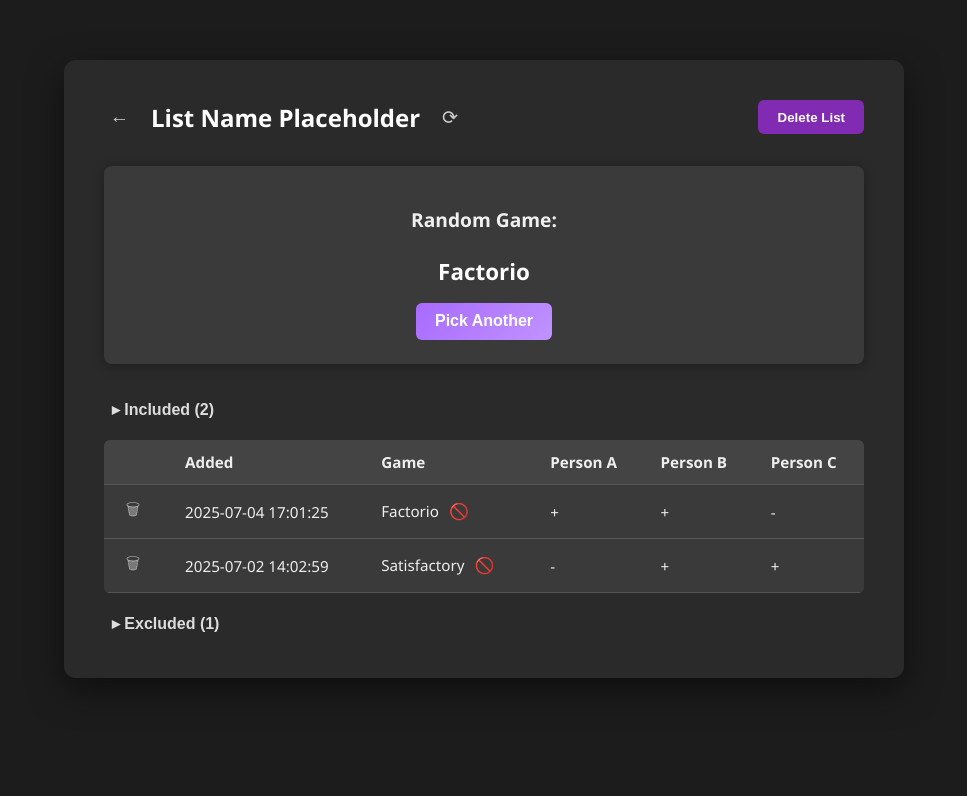
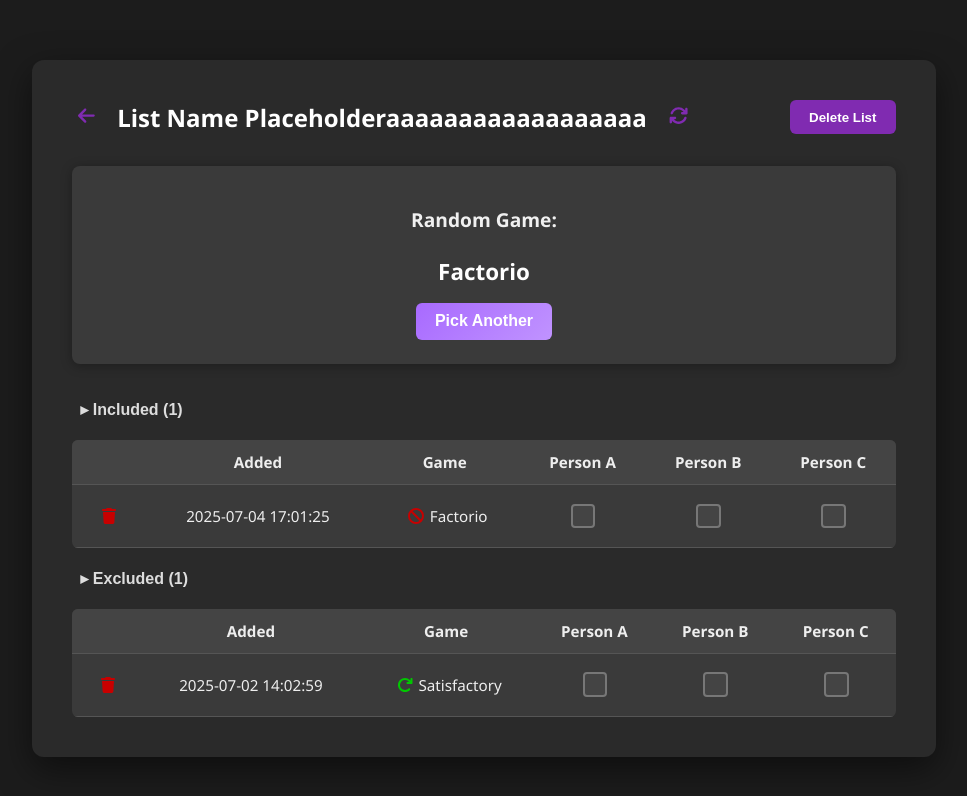
Before and after one commit to EivisMat/game-list, a React (Vite) app in the folder GameList/frontend/: page /thelist/list in a window 1280 px wide. Shown: the top 796 px of the page, without its empty margins (196-1163 px from the left). Built offline with nearby package versions, Linux system fonts and the light colour scheme.

Commit message:
update: add icons
### Changes

- Added icons from FA
- Created `Home.css`
- Added in checkboxes

```diff
--- a/GameList/frontend/src/pages/Home.tsx
+++ b/GameList/frontend/src/pages/Home.tsx
@@ -1,3 +1,7 @@
+import '../styles/Home.css';
+import { FontAwesomeIcon } from '@fortawesome/react-fontawesome';
+import { faX } from '@fortawesome/free-solid-svg-icons';
+
 const Home = () => {
     const setActive = (event: React.MouseEvent<HTMLButtonElement>) => {
         const clickedButton = event.currentTarget;
@@ -89,19 +93,19 @@ const Home = () => {
                     <h1>Quick Select</h1>
                     {/* Use TS to fill in quick select buttons here, just placeholders for now */}
                     <div className="quick-select-li">
-                        <button className="remove-list-btn">X</button> <button className="quick-select-btn">List Name 1</button>
+                        <button className="remove-list-btn"><FontAwesomeIcon icon={faX} /></button> <button className="quick-select-btn">List Name 1</button>
                     </div>
                     <div className="quick-select-li">
-                        <button className="remove-list-btn">X</button> <button className="quick-select-btn">List Name 2</button>
+                        <button className="remove-list-btn"><FontAwesomeIcon icon={faX} /></button> <button className="quick-select-btn">List Name 2</button>
                     </div>
                     <div className="quick-select-li">
-                        <button className="remove-list-btn">X</button> <button className="quick-select-btn">List Name 3</button>
+                        <button className="remove-list-btn"><FontAwesomeIcon icon={faX} /></button> <button className="quick-select-btn">List Name 3</button>
                     </div>
                     <div className="quick-select-li">
-                        <button className="remove-list-btn">X</button> <button className="quick-select-btn">List Name 4</button>
+                        <button className="remove-list-btn"><FontAwesomeIcon icon={faX} /></button> <button className="quick-select-btn">List Name 4</button>
                     </div>
                     <div className="quick-select-li">
-                        <button className="remove-list-btn">X</button> <button className="quick-select-btn">List Name 5</button>
+                        <button className="remove-list-btn"><FontAwesomeIcon icon={faX} /></button> <button className="quick-select-btn">List Name 5</button>
                     </div>
                 </div>
             </div>
--- a/GameList/frontend/src/pages/List.tsx
+++ b/GameList/frontend/src/pages/List.tsx
@@ -1,13 +1,15 @@
 import "../styles/List.css";
+import { FontAwesomeIcon } from '@fortawesome/react-fontawesome';
+import { faTrash, faArrowRotateRight, faBan, faArrowLeft, faRefresh } from '@fortawesome/free-solid-svg-icons';
 
 const List = () => {
     return (
         <div className="list-container">
             <div className="list-header">
                 <div className="header-left">
-                    <button className="icon-button" title="Go back">{/* ← icon placeholder */}←</button>
-                    <h1 className="list-title">List Name Placeholder</h1>
-                    <button className="icon-button" title="Refresh">{/* ⟳ icon placeholder */}⟳</button>
+                    <button className="icon-button" title="Go back"><FontAwesomeIcon className='icon-back' icon={faArrowLeft} /></button>
+                    <h1 className="list-title">List Name Placeholderaaaaaaaaaaaaaaaaaa </h1>
+                    <button className="icon-button" title="Refresh"><FontAwesomeIcon className='icon-refresh' icon={faRefresh} /></button>
                 </div>
                 <button className="delete-list-btn">Delete List</button>
             </div>
@@ -20,8 +22,8 @@ const List = () => {
 
             <div className="game-list-section">
                 <div className="group-toggle">
-                    <button className="group-header">▸ Included (2)</button>
-                    <table className="game-table">
+                    <button className="group-header">▸ Included (1)</button>
+                    <table className="game-table included">
                         <thead>
                             <tr>
                                 <th></th>
@@ -34,25 +36,39 @@ const List = () => {
                         </thead>
                         <tbody>
                             <tr>
-                                <td><button className="icon-button">🗑</button></td>
+                                <td><button className="icon-button"><FontAwesomeIcon className="icon-delete" icon={faTrash} /></button></td>
                                 <td>2025-07-04 17:01:25</td>
-                                <td>Factorio <button className="icon-button">🚫</button></td>
-                                <td>+</td>
-                                <td>+</td>
-                                <td>-</td>
-                            </tr>
-                            <tr>
-                                <td><button className="icon-button">🗑</button></td>
-                                <td>2025-07-02 14:02:59</td>
-                                <td>Satisfactory <button className="icon-button">🚫</button></td>
-                                <td>-</td>
-                                <td>+</td>
-                                <td>+</td>
+                                <td><button className="icon-button"><FontAwesomeIcon className="icon-exclude" icon={faBan} /></button>Factorio</td>
+                                <td><input type="checkbox" className="person-checkbox" /></td>
+                                <td><input type="checkbox" className="person-checkbox" /></td>
+                                <td><input type="checkbox" className="person-checkbox" /></td>
                             </tr>
                         </tbody>
                     </table>
 
                     <button className="group-header">▸ Excluded (1)</button>
+                    <table className="game-table excluded">
+                        <thead>
+                            <tr>
+                                <th></th>
+                                <th>Added</th>
+                                <th>Game</th>
+                                <th>Person A</th>
+                                <th>Person B</th>
+                                <th>Person C</th>
+                            </tr>
+                        </thead>
+                        <tbody>
+                            <tr>
+                                <td><button className="icon-button"><FontAwesomeIcon className="icon-delete" icon={faTrash} /></button></td>
+                                <td>2025-07-02 14:02:59</td>
+                                <td><button className="icon-button icon-include"><FontAwesomeIcon className="icon-include" icon={faArrowRotateRight} /></button>Satisfactory</td>
+                                <td><input type="checkbox" className="person-checkbox" /></td>
+                                <td><input type="checkbox" className="person-checkbox" /></td>
+                                <td><input type="checkbox" className="person-checkbox" /></td>
+                            </tr>
+                        </tbody>
+                    </table>
                 </div>
             </div>
         </div>
--- /dev/null
+++ b/GameList/frontend/src/styles/Home.css
@@ -0,0 +1,182 @@
+.container {
+    background-color: #2a2a2a;
+    padding: 2.5rem;
+    border-radius: 12px;
+    box-shadow: 0 12px 35px rgba(0, 0, 0, 0.5);
+    width: 100%;
+    min-width: 800px;
+    display: flex;
+    flex-direction: column;
+    gap: 2rem;
+}
+
+.tabs {
+    display: flex;
+    justify-content: center;
+    margin-bottom: -1px;
+}
+
+.tab-btn {
+    flex: 1;
+    padding: 1rem;
+    background-color: #3a3a3a;
+    border: 1px solid #555;
+    border-bottom: none;
+    color: #d0d0d0;
+    cursor: pointer;
+    transition: 0.2s, color 0.2s;
+    border-top-left-radius: 8px;
+    border-top-right-radius: 8px;
+    font-size: 1rem;
+}
+
+.tab-btn+.tab-btn {
+    margin-left: 6px;
+}
+
+.active-btn {
+    background-color: #2a2a2a;
+    color: #ffffff;
+    font-weight: 600;
+    border-color: #666;
+    border-bottom: 1px solid #2a2a2a;
+}
+
+.tab-content {
+    display: none;
+    padding: 1.5rem;
+    border: 1px solid #555;
+    border-radius: 0 0 8px 8px;
+    background-color: #2a2a2a;
+    margin-top: 0;
+}
+
+.active-content {
+    display: block;
+}
+
+form {
+    display: flex;
+    flex-direction: column;
+    gap: 1.5rem;
+}
+
+label {
+    display: flex;
+    flex-direction: column;
+    font-size: 0.95rem;
+    color: #e0e0e0;
+}
+
+input {
+    padding: 0.65rem;
+    background-color: #3d3d3d;
+    color: #fff;
+    border: 1px solid #666;
+    border-radius: 5px;
+    margin-top: 0.4rem;
+    font-size: 1rem;
+}
+
+input::placeholder {
+    color: #bcbcbc;
+}
+
+button[type='submit'] {
+    padding: 0.85rem;
+    background: linear-gradient(135deg, #a86aff, #c093ff);
+    color: white;
+    border: none;
+    border-radius: 6px;
+    font-weight: bold;
+    font-size: 1rem;
+    cursor: pointer;
+    transition: transform 0.2s ease, box-shadow 0.2s ease;
+}
+
+button[type='submit']:hover {
+    transform: translateY(-2px);
+    box-shadow: 0 4px 12px rgba(168, 106, 255, 0.4);
+}
+
+.quick-select-container {
+    margin-top: 2rem;
+    padding-top: 1.5rem;
+    border-top: 1px solid #444;
+}
+
+.quick-select-container h1 {
+    font-size: 1rem;
+    margin-bottom: 1rem;
+    color: #e0e0e0;
+}
+
+.quick-select-li {
+    display: flex;
+    align-items: center;
+    justify-content: space-between;
+    margin-bottom: 0.6rem;
+    background-color: #3a3a3a;
+    padding: 0.5rem 0.75rem;
+    border-radius: 6px;
+}
+
+.quick-select-btn {
+    flex-grow: 1;
+    text-align: left;
+    background: none;
+    border: none;
+    color: #dcdcdc;
+    font-size: 0.95rem;
+    padding: 0.3rem;
+    cursor: pointer;
+    overflow: hidden;
+    white-space: nowrap;
+    text-overflow: ellipsis;
+}
+
+.quick-select-btn:hover {
+    color: #ffffff;
+}
+
+.remove-list-btn {
+    background-color: #3a3a3a;
+    border: none;
+    color: red;
+    font-weight: bold;
+    padding: 0.3rem 0.5rem;
+    border-radius: 4px;
+    margin-right: 0.5rem;
+    cursor: pointer;
+}
+
+.remove-list-btn:hover {
+    transition: font-size 0.2s ease-in-out;
+    font-size: 1.1rem;
+}
+
+.main-content {
+    display: flex;
+    flex-direction: column;
+    gap: 2rem;
+}
+
+@media (min-width: 768px) {
+    .main-content {
+        flex-direction: row;
+        align-items: flex-start;
+    }
+
+    .tab-content {
+        flex: 2;
+    }
+
+    .quick-select-container {
+        flex: 1;
+        margin-top: 0;
+        padding-top: 0;
+        border-top: none;
+        border-left: 1px solid #444;
+        padding-left: 1.5rem;
+    }
+}
--- a/GameList/frontend/src/styles/List.css
+++ b/GameList/frontend/src/styles/List.css
@@ -42,7 +42,22 @@
 }
 
 .icon-button:hover {
-    color: #fff;
+    /* color: #fff; */
+    filter: brightness(1.3)
+}
+
+.icon-delete,
+.icon-exclude {
+    color: rgb(200, 0, 0)
+}
+
+.icon-include {
+    color: rgb(0, 200, 0)
+}
+
+.icon-refresh,
+.icon-back {
+    color: #802bb1;
 }
 
 .delete-list-btn {
@@ -137,7 +152,7 @@
 .game-table th,
 .game-table td {
     padding: 0.75rem 1rem;
-    text-align: left;
+    text-align: center;
     border-bottom: 1px solid #555;
     color: #eee;
     font-size: 0.95rem;
@@ -156,3 +171,36 @@
 .game-table td button.icon-button:hover {
     color: #fff;
 }
+
+.person-checkbox {
+    appearance: none;
+    width: 1.1rem;
+    height: 1.1rem;
+    background-color: #444;
+    border: 2px solid #777;
+    border-radius: 4px;
+    cursor: pointer;
+    position: relative;
+    transition: background-color 0.2s, border-color 0.2s;
+}
+
+.person-checkbox:checked {
+    background-color: #a86aff;
+    /* Your purple accent */
+    border-color: #c093ff;
+}
+
+.person-checkbox:checked::after {
+    content: '✓';
+    color: white;
+    font-size: 0.75rem;
+    position: absolute;
+    top: 50%;
+    left: 50%;
+    transform: translate(-50%, -60%);
+    font-weight: bold;
+}
+
+.person-checkbox:hover {
+    border-color: #c093ff;
+}
```
Also changed, not shown: GameList/frontend/src/styles/globals.css (+0 -183 lines), GameList/package.json (added, +10 -0 lines), 1 other file (tests, documents, lock files or other folders).
